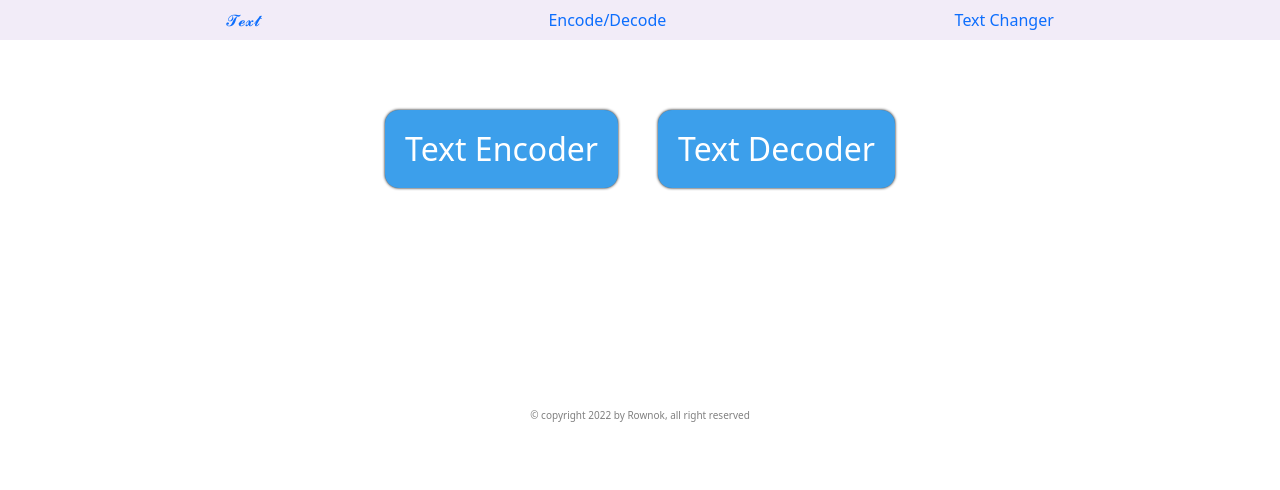
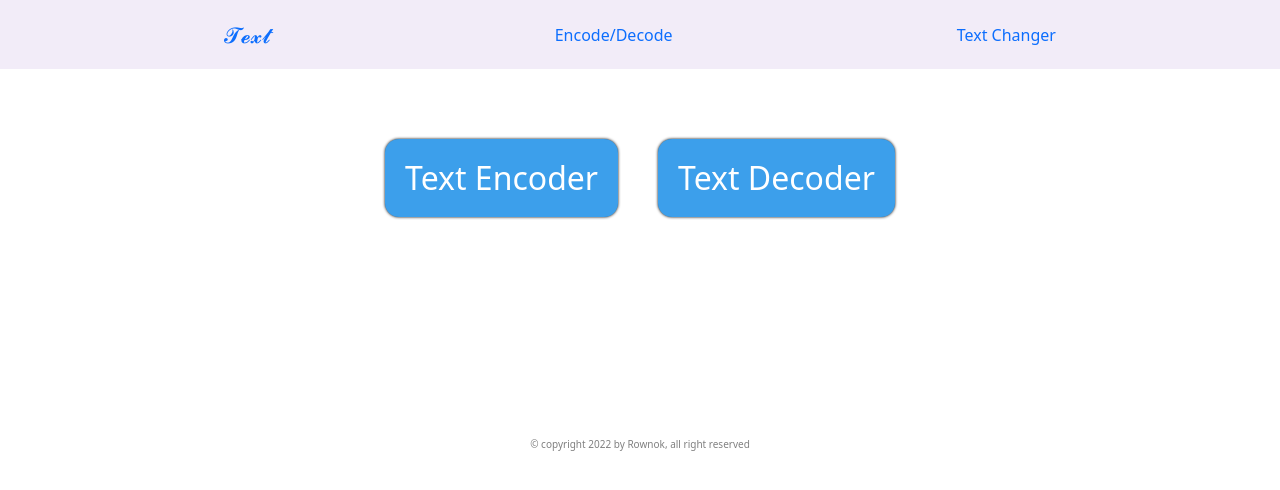
Before and after one commit to Rownokzahan/text-encode-decode, a plain HTML site: page index.html in a window 1280 px wide. Drawn offline with nearby package versions, Linux system fonts and the light colour scheme.

Commit message:
add minor style changes

```diff
--- a/index.html
+++ b/index.html
@@ -13,7 +13,7 @@
     <header>
         <nav>
             <div class="container d-flex justify-content-around">
-                <div class="p-2 center"><a href="index.html">𝓣𝓮𝔁𝓽</a></div>
+                <div class="p-2 center"><a class="brand-name" href="index.html">𝓣𝓮𝔁𝓽</a></div>
                 <div class="p-2 center"><a href="index.html">Encode/Decode</a></div>
                 <div class="p-2 center"><a href="text-changer.html">Text Changer</a></div>
             </div>
--- a/script.js
+++ b/script.js
@@ -92,14 +92,12 @@ document.getElementById('decode-text-btn').addEventListener('click',function(){
 function decode(text,decodePassword){
     decodePassword = reverseText(decodePassword);
     decodePassword = decodePassword +'ⓑⓐ';
-    console.log(decodePassword);
     document.getElementById('decoded-text').innerText= textChanger(text,decodePassword);
 }
 
 function textChanger(text,password){
     for (let i = 0; i < password.length; i++) {
         let digit = password.charAt(i);
-        console.log(digit);
         if(digit=='ⓐ'){
             text = reverseText(text);
         }
--- a/style.css
+++ b/style.css
@@ -1,3 +1,9 @@
+nav{
+    padding: 10px;
+}
+.brand-name{
+    font-size: 22px;
+}
 header{
     background-color: rgb(242, 236, 248);
 }
@@ -71,7 +77,6 @@ footer p{
     font-size: 10px;
 }
 
-
 #change-text{
     background-color: rgb(7, 41, 68);
 }
```
Also changed, not shown: text-changer.html (+1 -1 lines).
